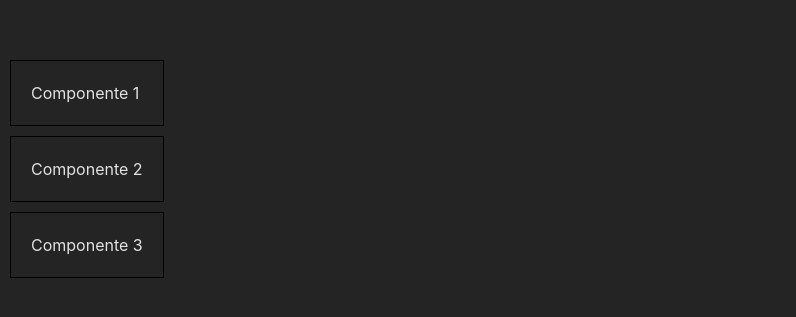
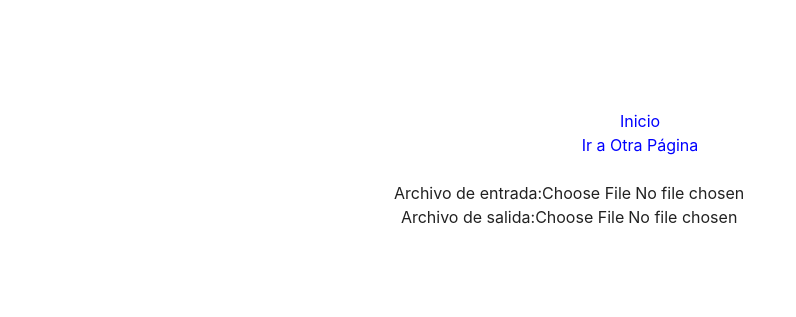
Before and after one commit to maxkratz/HealthPlanify, a React (Vite) app in the folder frontend/: page / in a window 1280 px wide. Shown: the part 231-548 px from the top of the page, without its empty margins (0-796 px from the left). Built offline with nearby package versions, Linux system fonts and the light colour scheme.

Commit message:
InputFile Component

```diff
--- a/frontend/eslint.config.js
+++ b/frontend/eslint.config.js
@@ -24,6 +24,7 @@ export default tseslint.config(
         { allowConstantExport: true },
       ],
       '@typescript-eslint/no-explicit-any': 'off',
+      '@typescript-eslint/no-unused-vars': 'off',
     },
   },
 )
--- a/frontend/src/App.css
+++ b/frontend/src/App.css
@@ -1,6 +1,14 @@
 #root {
-    max-width: 1280px;
     margin: 0 auto;
-    padding: 2rem;
     text-align: center;
 }
+
+nav a {
+    color: blue;
+    text-decoration: none;
+    padding: 5px;
+}
+
+nav a:hover {
+    color: red;
+}
--- a/frontend/src/App.tsx
+++ b/frontend/src/App.tsx
@@ -1,46 +1,29 @@
-import React, { useState } from 'react';
+import "./App.css";
 
-type CardProps = {
-  label: string;
-  onClick: () => void;
-};
+import { BrowserRouter as Router, Routes, Route, Link } from "react-router-dom";
+import { DataProvider } from './DataContext';
+import { InputFiles } from "./components/InputFiles";
+import { Prueba } from "./components/Prueba";
 
-const Card: React.FC<CardProps> = ({ label, onClick }) => {
+function App() {
   return (
-    <div
-      onClick={onClick}
-      style={{
-        border: '1px solid black',
-        padding: '20px',
-        margin: '10px',
-        cursor: 'pointer'
-      }}
-    >
-      {label}
-    </div>
+    <DataProvider>
+      <Router>
+        <nav>
+          <Link to="/">Inicio</Link>
+          <br />
+          <Link to="/otra">Ir a Otra Página</Link>
+          <br />
+          <br />
+        </nav>
+
+        <Routes>
+          <Route path="/" element={<InputFiles />} />
+          <Route path="/otra" element={<Prueba />} />
+        </Routes>
+      </Router>
+    </DataProvider>
   );
-};
-
-const NewComponent: React.FC = () => {
-  return <div>Este es el nuevo componente</div>;
-};
-
-const App: React.FC = () => {
-  const [selected, setSelected] = useState<string | null>(null);
-
-  // Si se ha seleccionado alguna, renderiza el nuevo componente.
-  if (selected) {
-    return <NewComponent />;
-  }
-
-  // Si no, muestra tres instancias de Card.
-  return (
-    <div>
-      <Card label="Componente 1" onClick={() => setSelected('1')} />
-      <Card label="Componente 2" onClick={() => setSelected('2')} />
-      <Card label="Componente 3" onClick={() => setSelected('3')} />
-    </div>
-  );
-};
+}
 
 export default App;
--- /dev/null
+++ b/frontend/src/DataContext.tsx
@@ -0,0 +1,30 @@
+// DataContext.tsx
+import { createContext, useContext, useState, ReactNode } from 'react';
+
+interface DataContextType {
+  inputData: any;
+  outputData: any;
+  setInputData: (data: any) => void;
+  setOutputData: (data: any) => void;
+}
+
+const DataContext = createContext<DataContextType | undefined>(undefined);
+
+export const DataProvider = ({ children }: { children: ReactNode }) => {
+  const [inputData, setInputData] = useState(null);
+  const [outputData, setOutputData] = useState(null);
+
+  return (
+    <DataContext.Provider value={{ inputData, outputData, setInputData, setOutputData }}>
+      {children}
+    </DataContext.Provider>
+  );
+};
+
+export const useData = () => {
+  const context = useContext(DataContext);
+  if (!context) {
+    throw new Error("useData must be used within a DataProvider");
+  }
+  return context;
+};
--- /dev/null
+++ b/frontend/src/components/InputFiles/InputFiles.tsx
@@ -0,0 +1,39 @@
+import React from 'react';
+import { useData } from '../../DataContext';
+
+export const InputFiles: React.FC = () => {
+  const { setInputData, setOutputData } = useData();
+
+  const handleFileUpload = (e: React.ChangeEvent<HTMLInputElement>, type: 'input' | 'output') => {
+    const file = e.target.files?.[0];
+    if (file) {
+      const reader = new FileReader();
+      reader.onload = (event) => {
+        try {
+          const json = JSON.parse(event.target?.result as string);
+          if (type === 'input') {
+            setInputData(json);
+          } else {
+            setOutputData(json);
+          }
+        } catch (error) {
+          console.error("Error al parsear el JSON", error);
+        }
+      };
+      reader.readAsText(file);
+    }
+  };
+
+  return (
+    <div>
+      <div>
+        <label>Archivo de entrada:</label>
+        <input type="file" accept=".json" onChange={(e) => handleFileUpload(e, 'input')} />
+      </div>
+      <div>
+        <label>Archivo de salida:</label>
+        <input type="file" accept=".json" onChange={(e) => handleFileUpload(e, 'output')} />
+      </div>
+    </div>
+  );
+};
--- /dev/null
+++ b/frontend/src/components/InputFiles/index.ts
@@ -0,0 +1 @@
+export { InputFiles } from './InputFiles'
--- /dev/null
+++ b/frontend/src/components/Prueba/Prueba.tsx
@@ -0,0 +1,13 @@
+import React from 'react';
+import { useData } from "../../DataContext";
+
+export const Prueba: React.FC = () => {
+  const data = useData();
+
+  return (
+    <div>
+      <h1>Data from Context:</h1>
+      /* <pre>{JSON.stringify(data, null, 2)}</pre> */
+    </div>
+  );
+};
--- /dev/null
+++ b/frontend/src/components/Prueba/index.ts
@@ -0,0 +1 @@
+export { Prueba } from './Prueba'
--- a/frontend/src/index.css
+++ b/frontend/src/index.css
@@ -6,8 +6,8 @@
     font-weight: 400;
 
     color-scheme: light dark;
-    color: rgba(255, 255, 255, 0.87);
-    background-color: #242424;
+    color: rgba(0, 0, 0, 0.87);
+    background-color: #ffffff;
 
     font-synthesis: none;
     text-rendering: optimizeLegibility;
```
Also changed, not shown: frontend/src/components/InputFiles/InputFiles.module.scss (added), frontend/src/components/Prueba/Prueba.module.scss (added).
